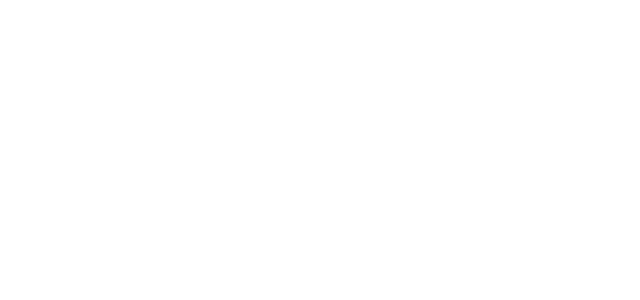
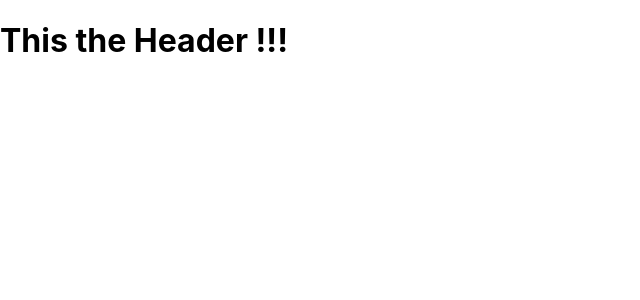
Before and after one commit to 404Bappy/shopping_zone, a React (Create React App) app: page / in a window 1280 px wide. Shown: the top 300 px of the page, without its empty margins (0-640 px from the left). Built offline with nearby package versions, Linux system fonts and the light colour scheme.

Commit message:
first commit

```diff
--- a/src/App.js
+++ b/src/App.js
@@ -1,10 +1,11 @@
-import logo from './logo.svg';
+
 import './App.css';
+import Header from './Components/Header/Header';
 
 function App() {
   return (
-    <div >
-
+    <div>
+      <Header />
     </div>
   );
 }
--- /dev/null
+++ b/src/Components/Header/Header.js
@@ -0,0 +1,11 @@
+import React from 'react';
+
+const Header = () => {
+    return (
+        <div>
+            <h1>This the Header !!!</h1>
+        </div>
+    );
+};
+
+export default Header;
```
Also changed, not shown: src/Components/Header/Header.css (added).
